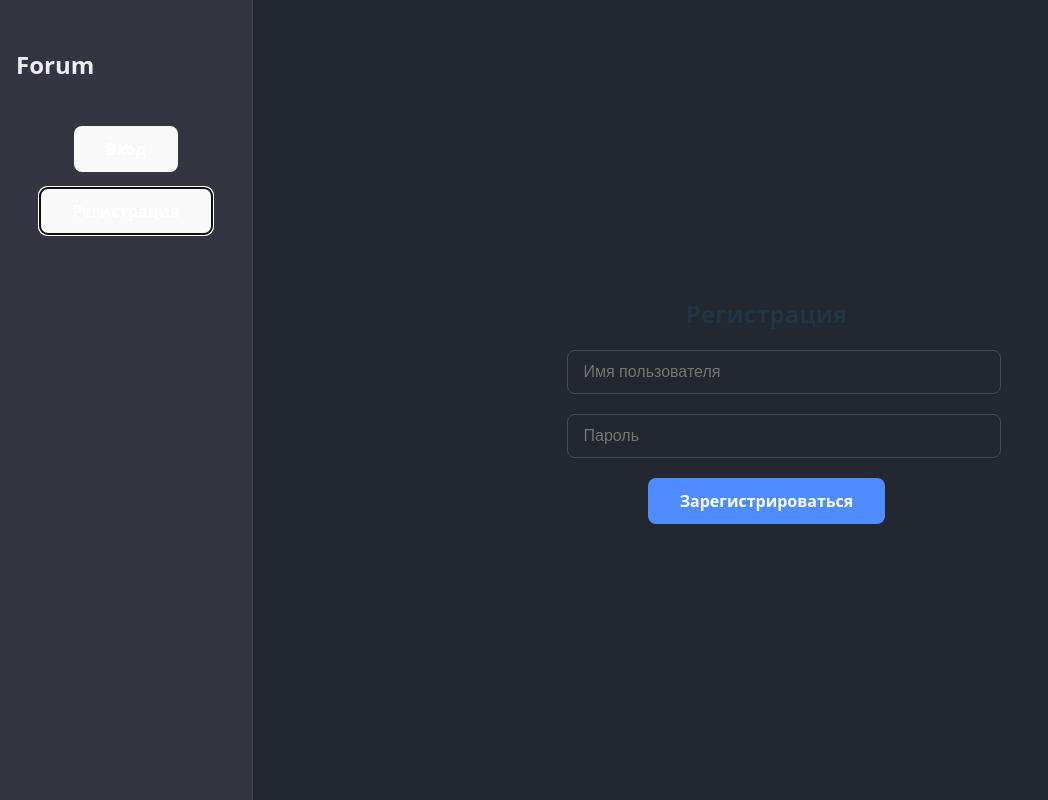
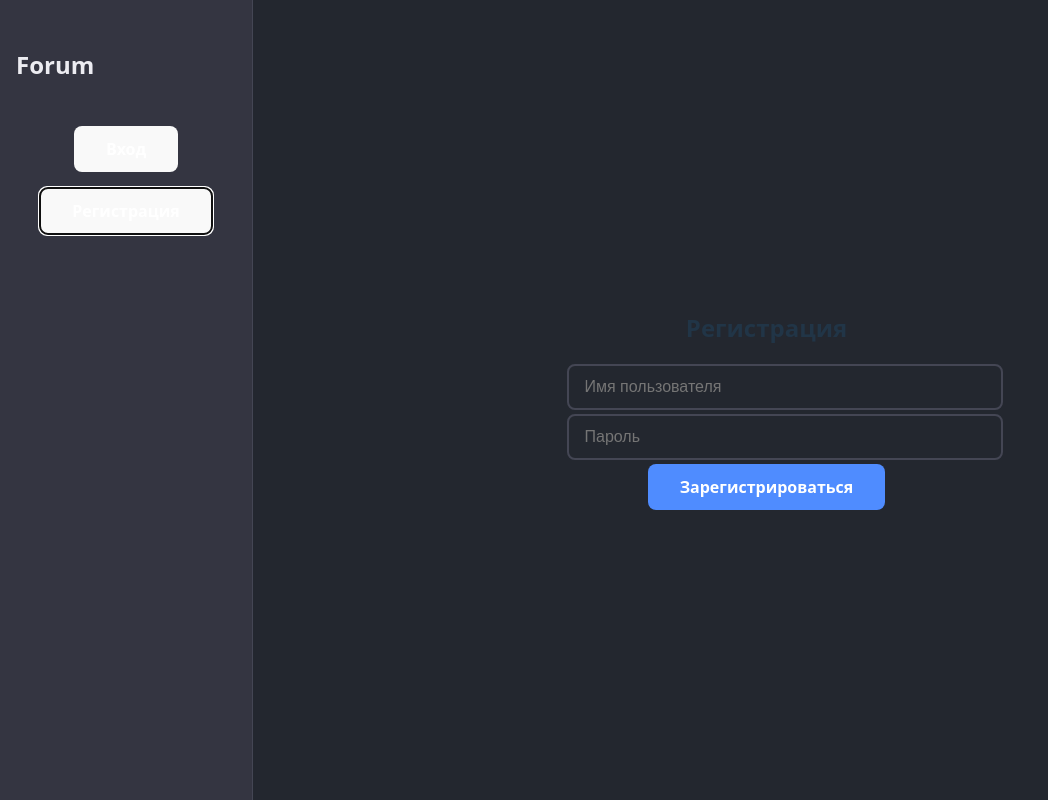
Before and after one commit to CaseyJohnson-RS/toy-forum, a React (Vite) app: page / in a window 1280 px wide. Both pictures are taken after a click on the button "Регистрация". Shown: the whole page, without its empty margins (0-1048 px from the left). Built offline with nearby package versions, Linux system fonts and the light colour scheme.

Commit message:
Refactoring Registration

```diff
--- a/src/pages/Registration.jsx
+++ b/src/pages/Registration.jsx
@@ -1,5 +1,6 @@
-import React, { useState } from 'react';
+import { useState } from 'react';
 import { registerUser } from '../server';
+import '../styles/common.css';
 
 export default function Registration({ onRegistered }) {
   const [username, setUsername] = useState('');
@@ -27,26 +28,14 @@ export default function Registration({ onRegistered }) {
   };
 
   return (
-    <div style={{maxWidth:400, margin:'0 auto', padding:'2em 0'}}>
+    <div style={{maxWidth:400, margin:'0 auto', padding:'1% 0'}}>
       <h2 style={{textAlign:'center', marginBottom:18}}>Регистрация</h2>
-      <form onSubmit={handleRegister} style={{display:'flex', flexDirection:'column', gap:16}}>
+      <form onSubmit={handleRegister}>
         <input
           placeholder="Имя пользователя"
           value={username}
           onChange={e => setUsername(e.target.value)}
           disabled={loading}
-          style={{
-            width:'100%',
-            padding:'12px 16px',
-            borderRadius:8,
-            border:'1.5px solid #444654',
-            background:'#23272f',
-            color:'#ececf1',
-            fontSize:'1em',
-            outline:'none',
-            marginBottom:4,
-            transition:'border 0.2s',
-          }}
         />
         <input
           type="password"
@@ -54,31 +43,8 @@ export default function Registration({ onRegistered }) {
           value={password}
           onChange={e => setPassword(e.target.value)}
           disabled={loading}
-          style={{
-            width:'100%',
-            padding:'12px 16px',
-            borderRadius:8,
-            border:'1.5px solid #444654',
-            background:'#23272f',
-            color:'#ececf1',
-            fontSize:'1em',
-            outline:'none',
-            marginBottom:4,
-            transition:'border 0.2s',
-          }}
         />
-        <button type="submit" disabled={loading} style={{
-          padding:'12px 32px',
-          borderRadius:8,
-          border:'none',
-          background:'#4f8cff',
-          color:'#fff',
-          fontWeight:600,
-          fontSize:'1em',
-          cursor:'pointer',
-          minHeight:40,
-          margin:'0 auto',
-        }}>Зарегистрироваться</button>
+        <button type="submit" disabled={loading} class="submit">Зарегистрироваться</button>
       </form>
       {loading && <div style={{color:'gray', marginTop:8}}>Загрузка...</div>}
       {error && <div style={{color:'red', marginTop:8}}>{error}</div>}
```
